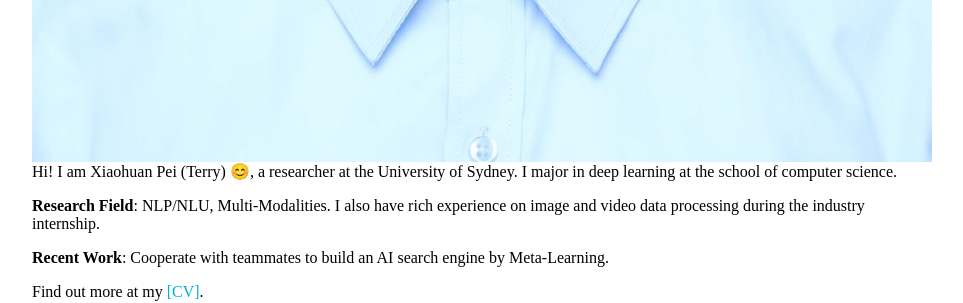
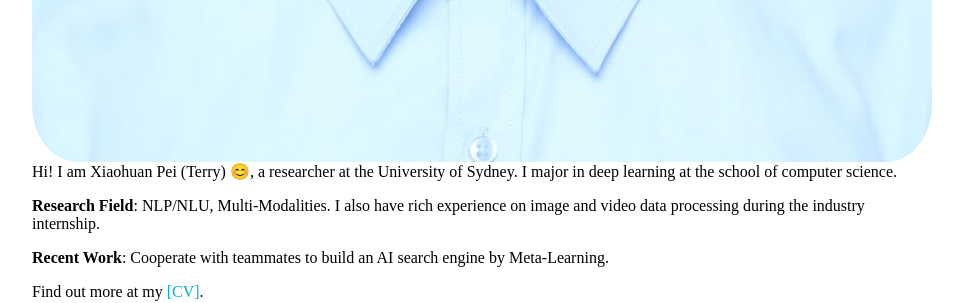
Before and after one commit to TerryPei/Terry000.github.io-1, a Jekyll site: the page built from index.md, in a window 1280 px wide. Shown: the part 1162-1465 px from the top of the page, without its empty margins (158-1121 px from the left). Built offline with Jekyll 4.4.1, drawn with Linux system fonts in a browser that asks for light colours; our own code applies the rules of GitHub Pages for plain Markdown files.

Commit message:
Update typography.scss

```diff
--- a/_sass/typography.scss
+++ b/_sass/typography.scss
@@ -42,7 +42,7 @@
         position: relative;
         margin: -10px 0 0 15px;
         float: right;
-        border-radius: 0%;
+        border-radius: 5%;
         p & {
             padding: 0;
             margin: 0;
```
